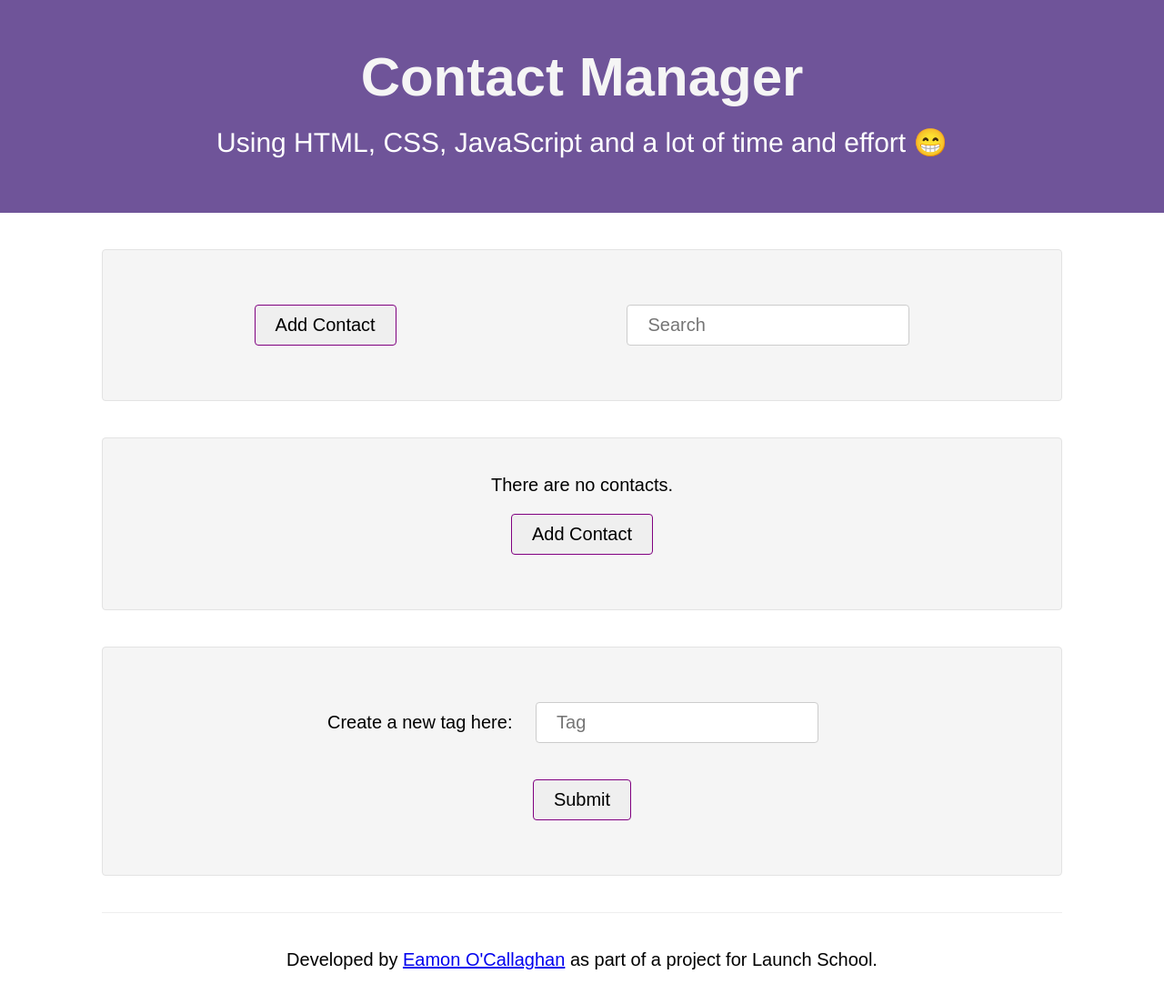
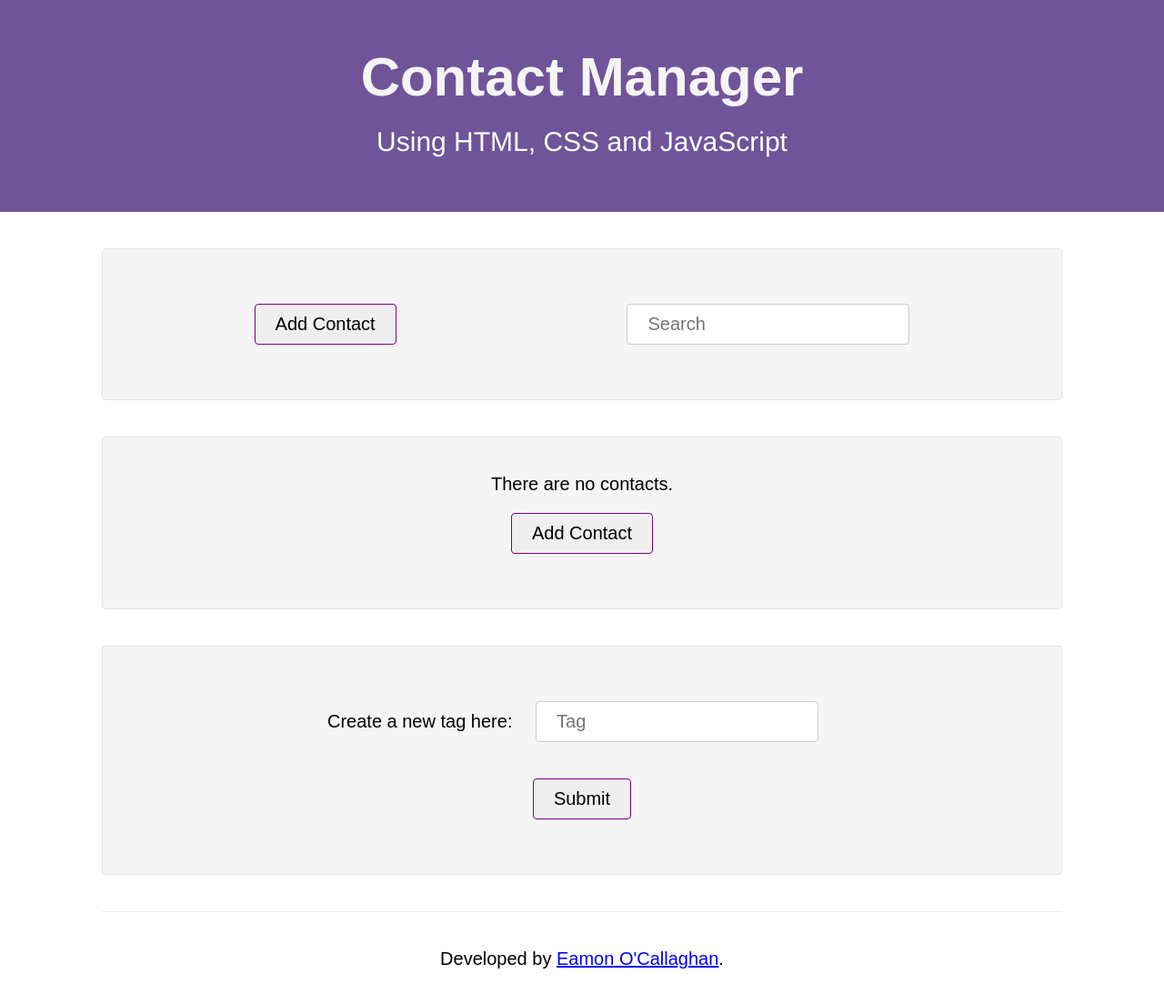
Before and after one commit to eamon0989/Contacts-Manager, a website with bundled scripts: page public/index.html in a window 1280 px wide. Shown: the whole page at 91% size. Built offline with nearby package versions, Linux system fonts and the light colour scheme; files whose address does not match are found by name.

Commit message:
updated header and footer

```diff
--- a/public/index.html
+++ b/public/index.html
@@ -13,7 +13,7 @@
 <body>
   <header>
     <a href="#"><h1>Contact Manager</h1></a>
-    <h2>Using HTML, CSS, JavaScript and a lot of time and effort &#128513;</h2>
+    <h2>Using HTML, CSS and JavaScript</h2>
   </header>
   <div class="container">
     <div class="section add-contact">
@@ -93,7 +93,7 @@
     </div>
 
     <footer>
-      <p>Developed by <a target="_blank" href="http://eamon.eu">Eamon O'Callaghan</a> as part of a project for Launch School.</p>
+      <p>Developed by <a target="_blank" href="http://eamon.eu">Eamon O'Callaghan</a>.</p>
     </footer>
   </div>
 
```
Also changed, not shown: data/contacts.json (+7 -0 lines).
